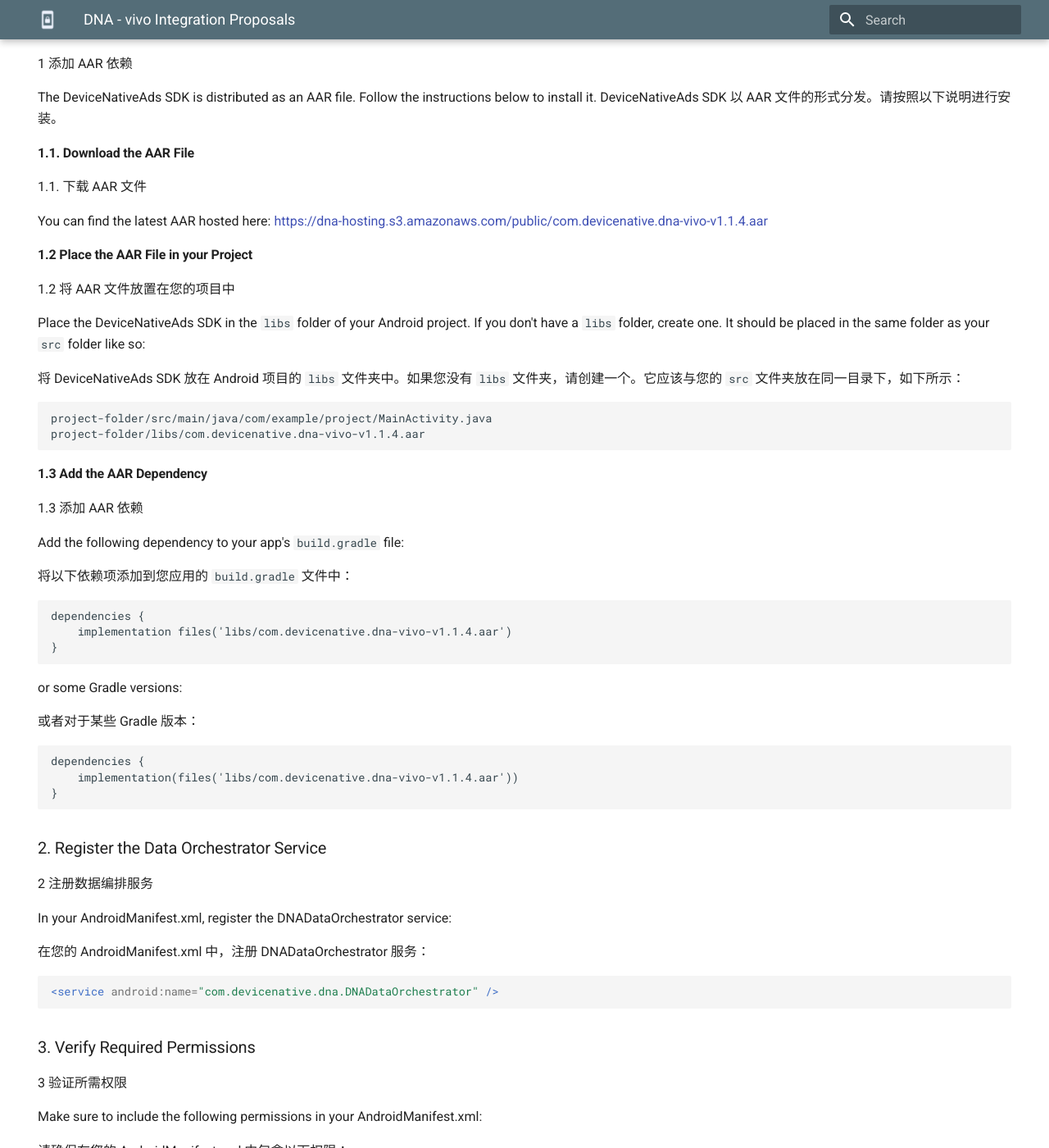
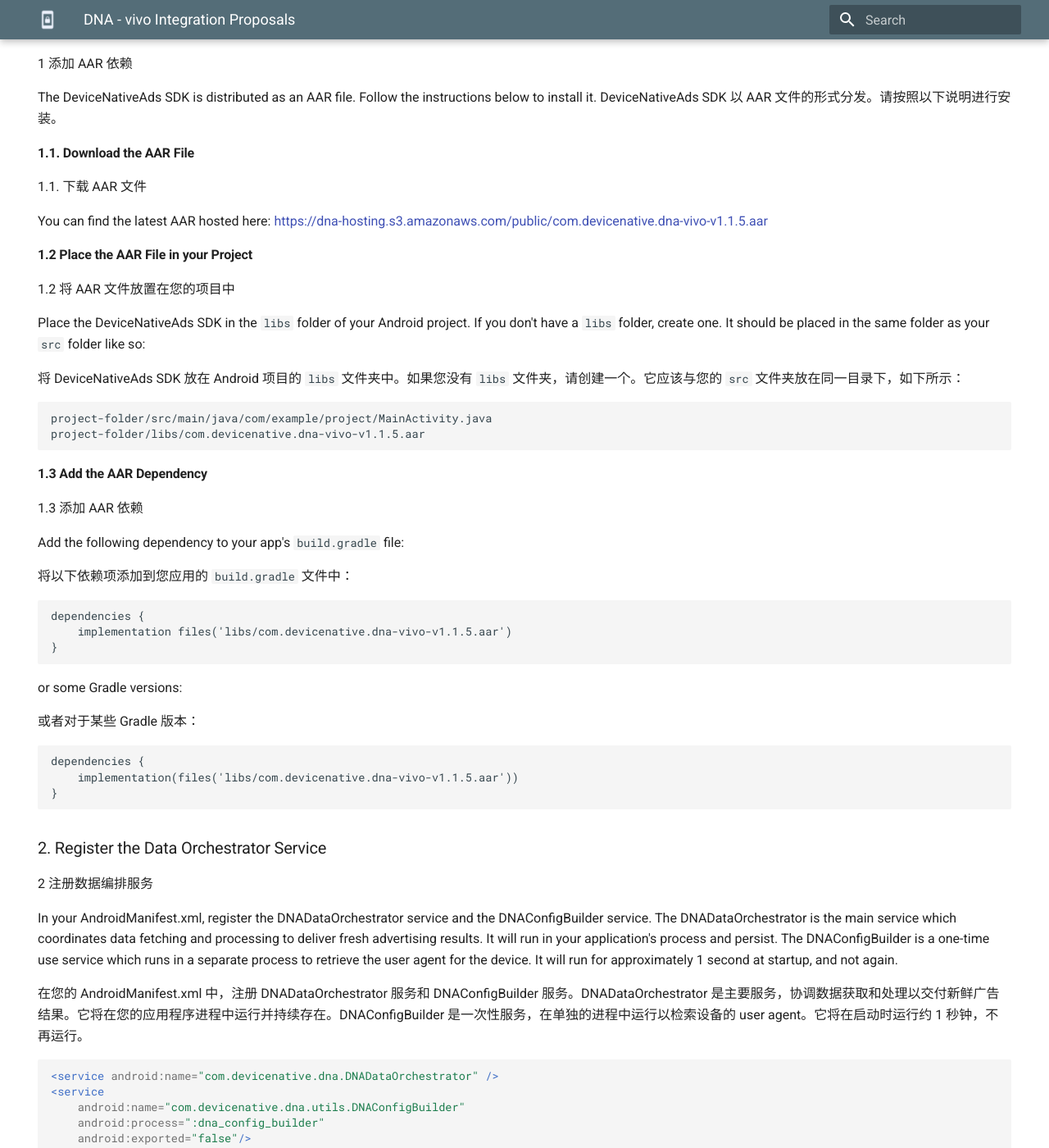
Before and after one commit to Device-Native/website, an MkDocs documentation site: the page built from docs/vivo-global-search.md, in a window 1280 px wide and 1400 px high, scrolled down 1775 px. Shown: the whole window at 82% size. Built offline with MkDocs 1.6.1 and Material for MkDocs 9.7.7, drawn with Linux system fonts in a browser that asks for light colours.

````diff
--- a/docs/vivo-global-search.md
+++ b/docs/vivo-global-search.md
@@ -66,7 +66,7 @@ DeviceNativeAds SDK 以 AAR 文件的形式分发。请按照以下说明进行
 #### 1.1. Download the AAR File
 1.1. 下载 AAR 文件
 
-You can find the latest AAR hosted here: [https://dna-hosting.s3.amazonaws.com/public/com.devicenative.dna-vivo-v1.1.4.aar](https://dna-hosting.s3.amazonaws.com/public/com.devicenative.dna-vivo-v1.1.4.aar)
+You can find the latest AAR hosted here: [https://dna-hosting.s3.amazonaws.com/public/com.devicenative.dna-vivo-v1.1.5.aar](https://dna-hosting.s3.amazonaws.com/public/com.devicenative.dna-vivo-v1.1.5.aar)
 
 #### 1.2 Place the AAR File in your Project
 1.2 将 AAR 文件放置在您的项目中
@@ -77,7 +77,7 @@ Place the DeviceNativeAds SDK in the `libs` folder of your Android project. If y
 
 ```
 project-folder/src/main/java/com/example/project/MainActivity.java
-project-folder/libs/com.devicenative.dna-vivo-v1.1.4.aar
+project-folder/libs/com.devicenative.dna-vivo-v1.1.5.aar
 ```
 
 #### 1.3 Add the AAR Dependency
@@ -89,7 +89,7 @@ Add the following dependency to your app's `build.gradle` file:
 
 ```gradle
 dependencies {
-    implementation files('libs/com.devicenative.dna-vivo-v1.1.4.aar')
+    implementation files('libs/com.devicenative.dna-vivo-v1.1.5.aar')
 }
 ```
 
@@ -99,7 +99,7 @@ or some Gradle versions:
 
 ```gradle
 dependencies {
-    implementation(files('libs/com.devicenative.dna-vivo-v1.1.4.aar'))
+    implementation(files('libs/com.devicenative.dna-vivo-v1.1.5.aar'))
 }
 ```
 
@@ -107,13 +107,17 @@ dependencies {
 2 注册数据编排服务
 
 
-In your AndroidManifest.xml, register the DNADataOrchestrator service:
+In your AndroidManifest.xml, register the DNADataOrchestrator service and the DNAConfigBuilder service. The DNADataOrchestrator is the main service which coordinates data fetching and processing to deliver fresh advertising results. It will run in your application's process and persist. The DNAConfigBuilder is a one-time use service which runs in a separate process to retrieve the user agent for the device. It will run for approximately 1 second at startup, and not again.
 
-在您的 AndroidManifest.xml 中，注册 DNADataOrchestrator 服务：
+在您的 AndroidManifest.xml 中，注册 DNADataOrchestrator 服务和 DNAConfigBuilder 服务。DNADataOrchestrator 是主要服务，协调数据获取和处理以交付新鲜广告结果。它将在您的应用程序进程中运行并持续存在。DNAConfigBuilder 是一次性服务，在单独的进程中运行以检索设备的 user agent。它将在启动时运行约 1 秒钟，不再运行。
 
 
 ```xml
 <service android:name="com.devicenative.dna.DNADataOrchestrator" />
+<service
+    android:name="com.devicenative.dna.utils.DNAConfigBuilder"
+    android:process=":dna_config_builder"
+    android:exported="false"/>
 ```
 
 ### 3. Verify Required Permissions
````
Also changed, not shown: docs/vivo-sdk-changelog.md (+6 -0 lines).
